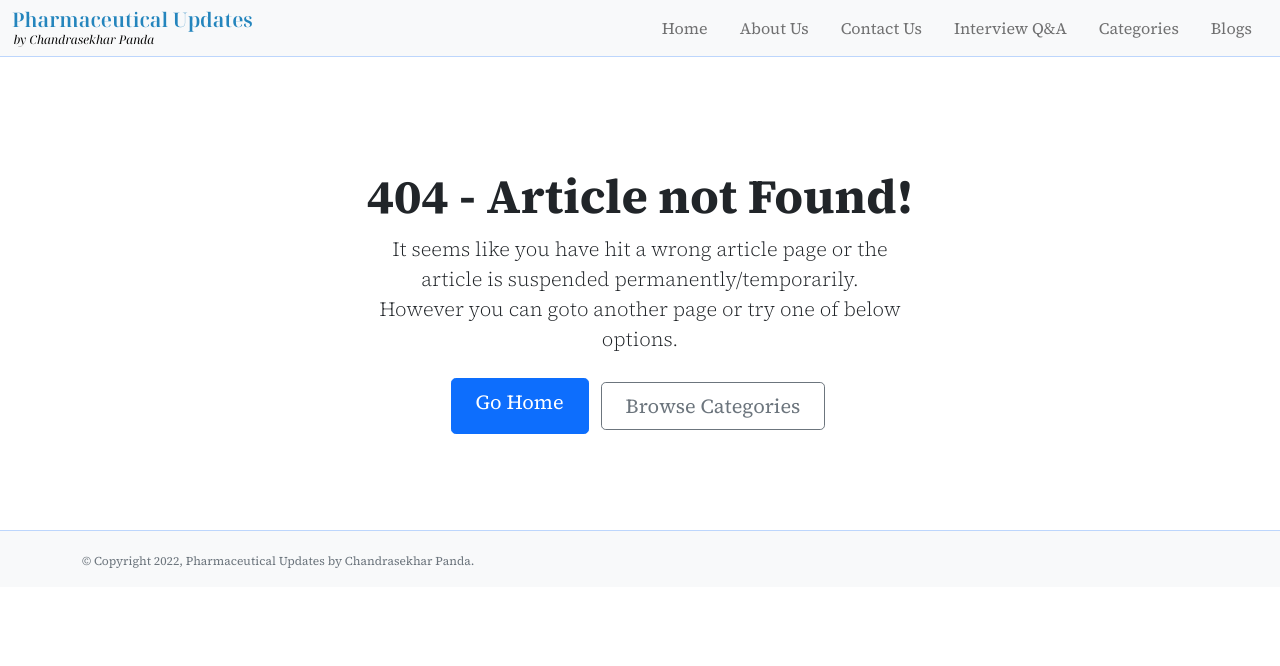
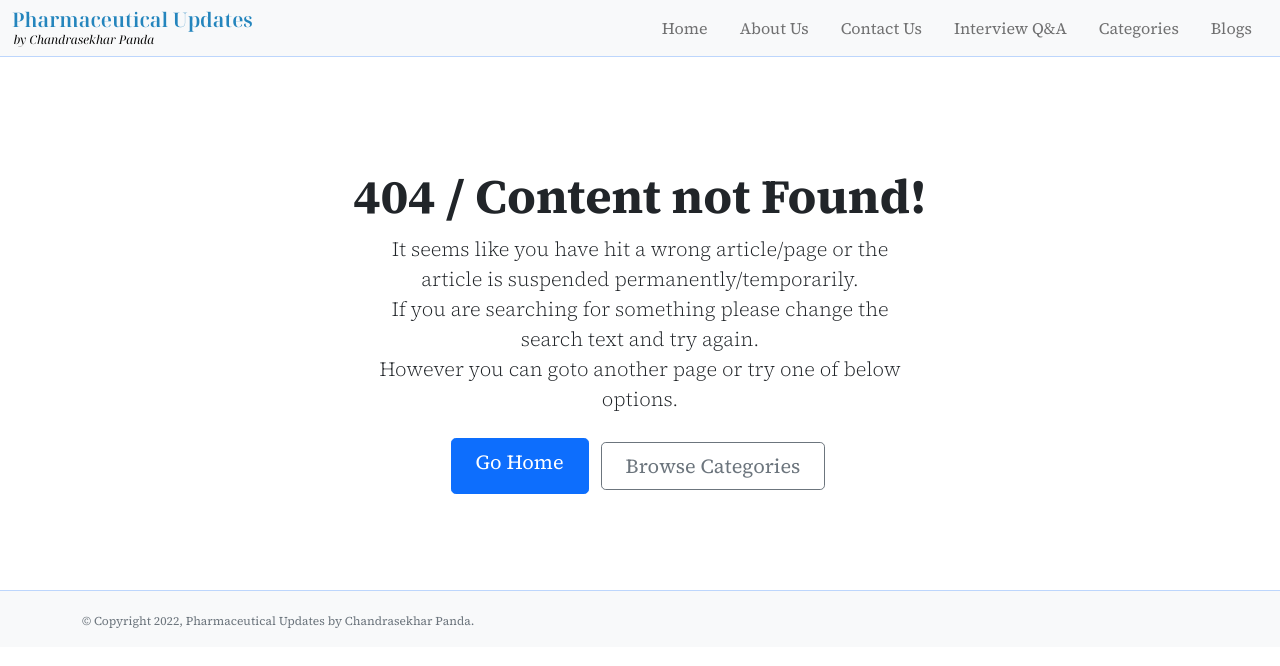
Before and after one commit to getPiyush/zjournal, a React (Create React App) app: page /web/article in a window 1280 px wide. Shown: the top 666 px of the page. Built offline with nearby package versions, Linux system fonts and the light colour scheme; data requests are answered from the project's data file.

Commit message:
fixes and enhancements

```diff
--- a/src/web/Content.tsx
+++ b/src/web/Content.tsx
@@ -9,6 +9,7 @@ import { Spinner } from "./components/Spinner";
 import Articles from "./components/Article/Articles";
 import ContactUs from "./ContactUs";
 import AboutUs from "./AboutUs";
+import LoadingPage from "./components/Loader/LoadingPage";
 
 export default function Content() {
   const { state } = useJournal();
@@ -22,8 +23,6 @@ export default function Content() {
   };
 
   useEffect(() => {
-    // Update the document title using the browser API
-    // disable right click
     if (location !== "/article") {
       document.removeEventListener("contextmenu", preventDefaultDelegate);
     } else {
@@ -33,7 +32,7 @@ export default function Content() {
 
   return (
     <main className="flex-shrink-0">
-      {showLoader && <Spinner />}
+      {showLoader && <LoadingPage />}
       <Routes>
         <Route path="home" element={<Home />} />
         <Route path="contactus" element={<ContactUs />} />
--- a/src/web/Home.tsx
+++ b/src/web/Home.tsx
@@ -4,7 +4,6 @@ import { getArticlesByIds } from "../datastore/actions/ArticleActions";
 import { useArticle } from "../datastore/contexts/ArticleContext";
 import { useJournal } from "../datastore/contexts/JournalContext";
 import { getArticleFromId } from "../utils/componentUtil";
-import ArticlePreviewWeb from "./components/Article/ArticlePreviewWeb";
 import ArticleCard from "./components/Home/ArticleCard";
 import HeroArticle from "./components/Home/HeroArticle";
 
--- a/src/web/PageNotFound.tsx
+++ b/src/web/PageNotFound.tsx
@@ -13,12 +13,14 @@ export const PageNotFound = () => {
 
   return (
     <div className="px-4 py-5 my-5 text-center">
-      <h1 className="display-5 fw-bold">404 - Article not Found!</h1>
+      <h1 className="display-5 fw-bold">404 / Content not Found!</h1>
       <div className="col-lg-6 mx-auto">
         <p className="lead mb-4">
-          It seems like you have hit a wrong article page or the article is
+          It seems like you have hit a wrong article/page or the article is
           suspended permanently/temporarily.
           <br />
+          If you are searching for something please change the search text and try again.
+          <br/>
           However you can goto another page or try one of below options.
         </p>
         <div className="d-grid gap-2 d-sm-flex justify-content-sm-center">
--- a/src/web/components/Article/Article.tsx
+++ b/src/web/components/Article/Article.tsx
@@ -18,7 +18,8 @@ type ArticleProps = {
 export default function Article({ data }: ArticleProps) {
   const path = useLocation().pathname;
   const articleId = path.split("/")[3];
-  const isWebArticle = path.search("/article") !== -1 && articleId && articleId !== "";
+  const isWebArticle =
+    path.search("/article") !== -1 && articleId && articleId !== "";
 
   const { dispatch, state: articleData } = useArticle();
 
@@ -29,9 +30,13 @@ export default function Article({ data }: ArticleProps) {
   }, []);
 
   useEffect(() => {
-    if (isWebArticle && articleData.status === "success" && articleData.articles.length > 0) {
+    if (
+      isWebArticle &&
+      articleData.status === "success" &&
+      articleData.articles.length > 0
+    ) {
       setArticle(articleData.articles[0]);
-      window.document.title =  `${articleData.articles[0].title} - ${applicationProperties.title}`;
+      window.document.title = `${articleData.articles[0].title} - ${applicationProperties.title}`;
     } else if (isWebArticle && articleData.status === "error") {
       setArticle(null);
     }
@@ -47,7 +52,7 @@ export default function Article({ data }: ArticleProps) {
 
   const getNoArticle = () => {
     return articleData.status === "loading" ? (
-      <LoadingPage/>
+      <LoadingPage />
     ) : (
       <PageNotFound />
     );
@@ -57,7 +62,15 @@ export default function Article({ data }: ArticleProps) {
     <div className="container article-viewer">
       {article && article.title !== "" ? (
         <div className="container article-viewer disable-text-selection">
+          <div className="row">
+            <div className="col">
+              {" "}
               <h1>{ReactHtmlParser(article.title)}</h1>
+            </div>
+          </div>
+          <div className="row">
+            <div className="col">
+              {" "}
               <div className="sub-header">
                 <span>
                   By <b>{article.author}</b> on {getDate(article.dateCreated)}
@@ -66,7 +79,22 @@ export default function Article({ data }: ArticleProps) {
                   <span className="badge bg-success">{article.categryId}</span>
                 </div>
               </div>
+            </div>
+          </div>
+          <div className="row">
+            <div className="col">
+              {" "}
               <ArticleContainer containerJson={article.content} />
+            </div>
+          </div>
+
+          <div className="row">
+            <div className="col sub-header">
+              <i>
+                Last Updated on <b>{getDate(article.dateCreated)}</b>
+              </i>
+            </div>
+          </div>
         </div>
       ) : (
         getNoArticle()
```
Lines whose indentation alone changed are shown as unchanged.
